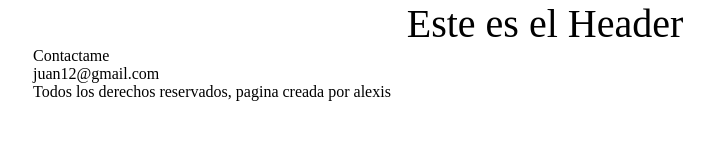
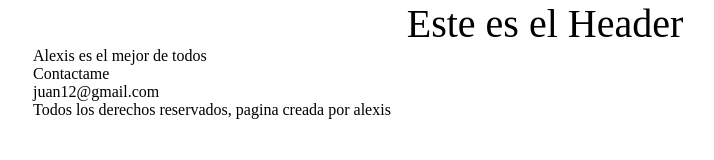
Before and after one commit to alexispathe/prueba_trabajo_en_equipo_git, a plain HTML site: page index.html in a window 1280 px wide. Shown: the whole page, without its empty margins (95-809 px from the left). Drawn offline with Linux system fonts and the light colour scheme.

Commit message:
Se agrega un parrafo

```diff
--- a/index.html
+++ b/index.html
@@ -10,8 +10,10 @@
 <body>
     <div class="container">
         <div class="header">Este es el Header</div>
+        <p>Alexis es el mejor de todos</p>
     	<div>Contactame <p>juan12@gmail.com</p></div>
         <div class="footer">Todos los derechos reservados, pagina creada por alexis</div>
+
 
     </div>
 </body>
```
